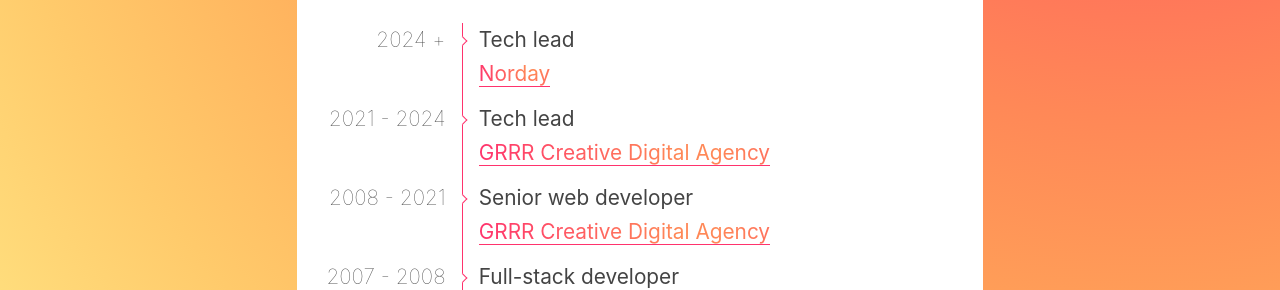
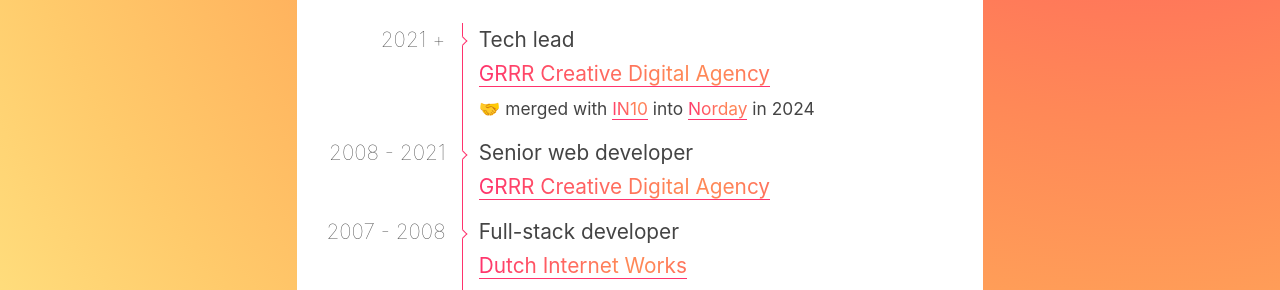
Before and after one commit to harmenjanssen/whatstyle, an Astro site: page /cv in a window 1280 px wide. Shown: the part 482-772 px from the top of the page. Built offline with nearby package versions, Linux system fonts and the light colour scheme; Astro itself is replaced by a stand-in of ours.

Commit message:
Update text and styling

```diff
--- a/src/pages/cv.astro
+++ b/src/pages/cv.astro
@@ -25,18 +25,16 @@
   <h2>Work experience</h2>
 
   <dl class="work-experience">
-    <dt>2024 +</dt>
+    <dt>2021 +</dt>
     <dd>
       <span class="work-experience__role">Tech lead</span>{" "}
       <span class="sr-only">at</span>{" "}
-      <a href="https://norday.nl">Norday</a>
-    </dd>
-
-    <dt>2021 - 2024</dt>
-    <dd>
-      <span class="work-experience__role">Tech lead</span>{" "}
-      <span class="sr-only">at</span>{" "}
-      <a href="https://grrr.nl">GRRR Creative Digital Agency</a>
+      <a href="https://grrr.nl">GRRR Creative Digital Agency</a><br />
+      <small
+        >🤝 merged with <a href="https://in10.nl">IN10</a> into <a
+          href="https://norday.nl">Norday</a
+        > in 2024</small
+      >
     </dd>
 
     <dt>2008 - 2021</dt>
--- a/src/styles/global.css
+++ b/src/styles/global.css
@@ -116,7 +116,8 @@
 }
 
 /* Fix cases where markdown conversion generates pre > code */
-pre code {
+pre code,
+a code {
   background: transparent;
   padding: 0;
   overflow: visible;
```
